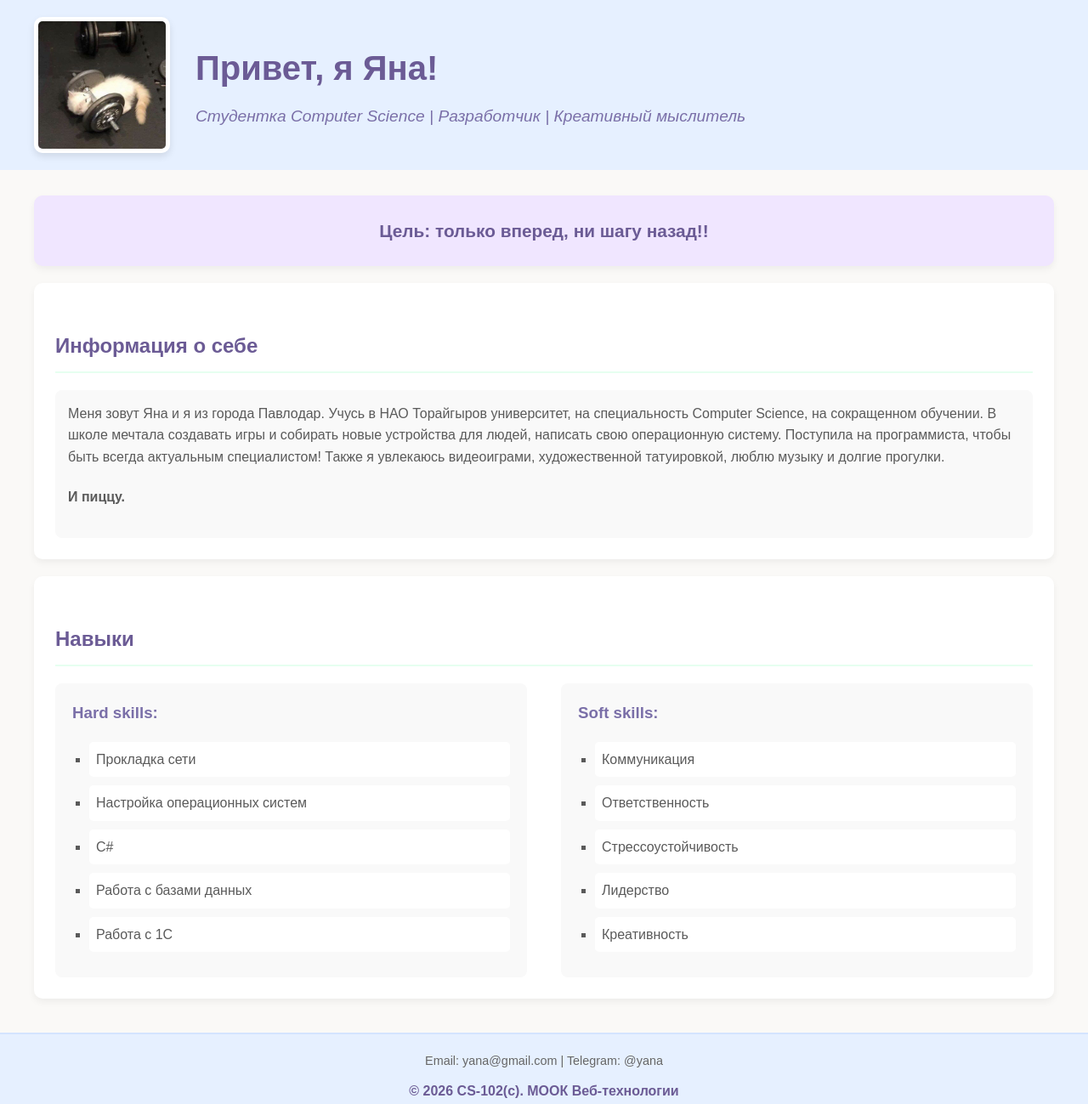
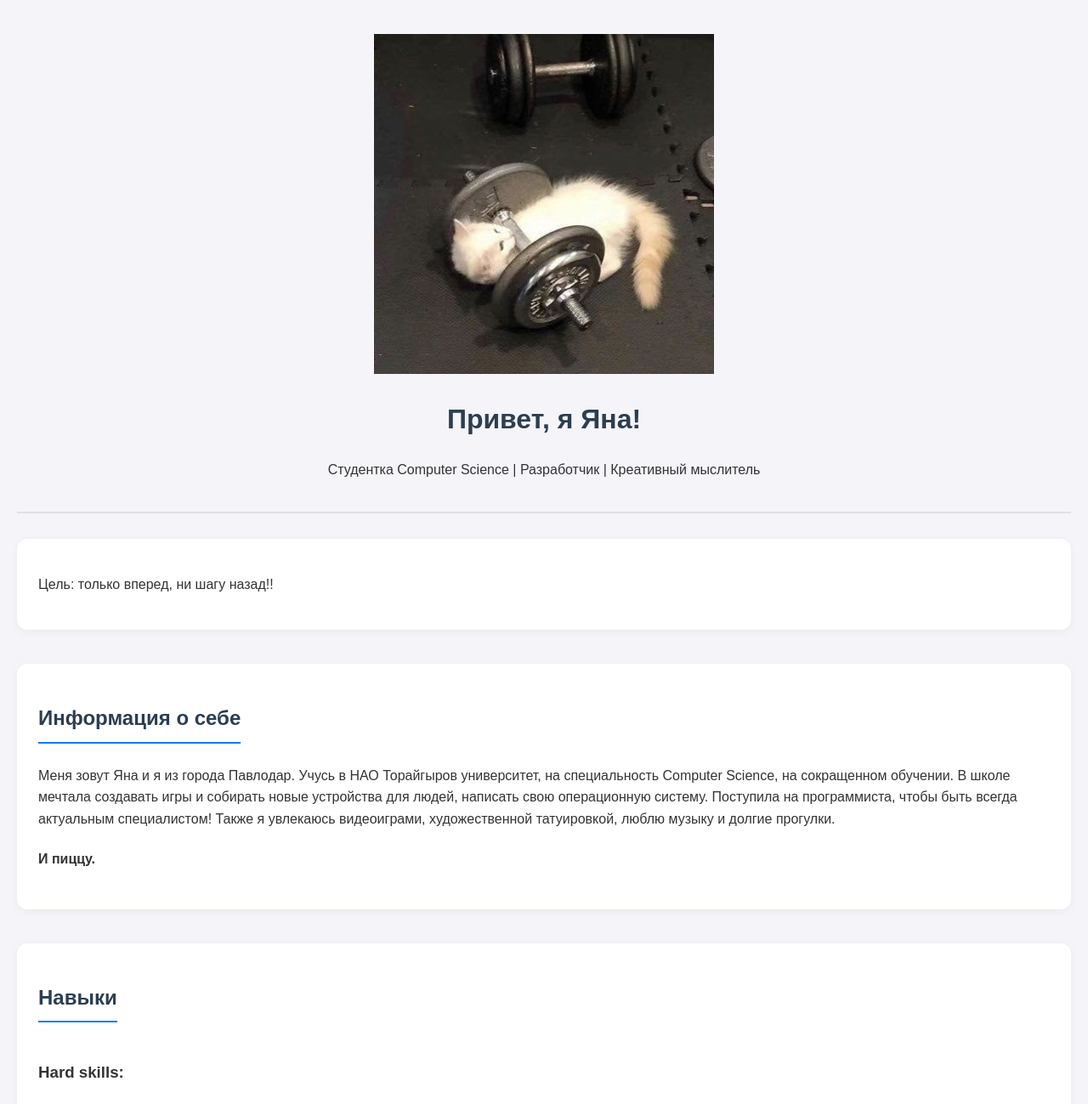
Before and after one commit to yanaavi228/web-technologies, a plain HTML site: page index.html in a window 1280 px wide. Shown: the top 1299 px of the page at 85% size. Drawn offline with Linux system fonts and the light colour scheme.

Commit message:
Update style.css

```diff
--- a/style.css
+++ b/style.css
@@ -1,152 +1,171 @@
-
 body {
     font-family: Arial, sans-serif;
-    background-color: #faf9f7;
-    color: #5a5a5a;
+    background-color: #f4f4f9;
+    color: #333;
     line-height: 1.6;
     margin: 0;
-    padding: 0;
+    padding: 20px;
 }
 
 header {
-    background-color: #e6f0ff;
-    padding: 20px;
+    text-align: center;
+    padding: 20px 0;
+    border-bottom: 2px solid #e0e0e0;
     margin-bottom: 30px;
 }
 
-.header-content {
-    display: flex;
-    align-items: center;
-    max-width: 1200px;
-    margin: 0 auto;
+nav a {
+    margin: 0 15px;
+    text-decoration: none;
+    color: #007bff;
+    font-weight: 500;
 }
 
-.avatar {
-    width: 150px;
-    height: 150px;
-    border-radius: 10px;
-    border: 5px solid white;
-    object-fit: cover;
-    box-shadow: 0 4px 8px rgba(0,0,0,0.1);
-    margin-right: 30px;
+nav a:hover {
+    color: #0056b3;
+    border-bottom: 2px solid #0056b3;
 }
 
-.header-text {
-    flex: 1;
+h1, h2 {
+    color: #2c3e50;
 }
 
-header h1 {
-    color: #6b5b95;
-    margin: 0 0 10px 0;
-    font-size: 2.5em;
-}
-
-.slogan {
-    color: #7a6fa8;
-    font-size: 1.2em;
-    margin: 0;
-    font-style: italic;
-}
-
-#goal {
-    background-color: #f0e6ff;
-    padding: 25px;
-    text-align: center;
-    margin: 20px auto;
-    max-width: 1200px;
-    border-radius: 10px;
-}
-
-.goal-text {
-    font-weight: bold;
-    font-size: 1.3em;
-    color: #6b5b95;
-    margin: 0;
-}
-
-main {
-    max-width: 1200px;
-    margin: 0 auto;
-    padding: 0 20px;
+h1 {
+    margin-top: 20px;
 }
 
 h2 {
-    color: #6b5b95;
-    border-bottom: 2px solid #e6fff0;
-    padding-bottom: 10px;
+    border-bottom: 2px solid #007bff;
+    padding-bottom: 8px;
+    display: inline-block;
+    margin-bottom: 25px;
+}
+
+section {
+    margin-bottom: 40px;
+    padding: 25px;
+    background: #fff;
+    border-radius: 12px;
+    box-shadow: 0 2px 10px rgba(0,0,0,0.05);
+}
+
+.achievement-card {
+    display: flex;
+    gap: 30px;
+    align-items: flex-start;
+    flex-wrap: wrap;
+}
+
+.achievement-photo {
+    max-width: 250px;
+    width: 100%;
+    height: auto;
+    border-radius: 12px;
+    box-shadow: 0 4px 12px rgba(0,0,0,0.1);
+    border: 3px solid #007bff;
+}
+
+.achievement-content {
+    flex: 1;
+    min-width: 250px;
+}
+
+.achievement-content h3 {
+    color: #007bff;
+    margin-top: 0;
+    margin-bottom: 10px;
+    font-size: 1.3rem;
+}
+
+.achievement-content p {
+    margin-bottom: 20px;
+    background: #f8f9fa;
+    padding: 12px 16px;
+    border-radius: 8px;
+    border-left: 4px solid #28a745;
+}
+
+.projects-intro {
+    font-style: italic;
+    margin-bottom: 20px;
+    color: #555;
+}
+
+.projects-grid {
+    display: grid;
+    grid-template-columns: repeat(auto-fit, minmax(240px, 1fr));
+    gap: 20px;
+}
+
+.project-card {
+    background: #f8f9fa;
+    border-radius: 10px;
+    padding: 18px 16px;
+    border-left: 5px solid #007bff;
+    box-shadow: 0 2px 8px rgba(0,0,0,0.03);
+    transition: transform 0.2s, box-shadow 0.2s;
+}
+
+.project-card:hover {
+    transform: translateY(-4px);
+    box-shadow: 0 6px 16px rgba(0,0,0,0.1);
+}
+
+.project-card h3 {
+    color: #0056b3;
+    margin-top: 0;
+    margin-bottom: 10px;
+    font-size: 1.2rem;
+}
+
+.project-card p {
+    margin: 0;
+    color: #444;
+    font-size: 0.95rem;
+}
+
+footer {
+    text-align: center;
+    padding: 25px 20px;
+    font-size: 0.95em;
+    border-top: 2px solid #ccc;
+    background: #fff;
+    border-radius: 12px;
     margin-top: 30px;
 }
 
-section {
-    background-color: white;
-    padding: 25px;
-    margin: 20px 0;
-    border-radius: 10px;
-    box-shadow: 0 4px 8px rgba(0,0,0,0.05);
-}
-
-.about-content {
-    padding: 15px;
-    background-color: #f9f9f9;
-    border-radius: 8px;
-    margin-top: 15px;
-}
-
-.about-content p {
-    margin: 10px 0;
-}
-
-.skills-container {
-    display: flex;
-    gap: 40px;
-    margin-top: 20px;
-}
-
-.skills-column {
-    flex: 1;
-    background-color: #f9f9f9;
-    padding: 20px;
-    border-radius: 8px;
-}
-
-.skills-column h3 {
-    color: #7a6fa8;
+footer h2 {
     margin-top: 0;
 }
 
-.skills-column ul {
-    padding-left: 20px;
-    margin: 0;
+footer a {
+    color: #007bff;
+    text-decoration: none;
 }
 
-.skills-column li {
-    margin-bottom: 10px;
-    padding: 8px;
-    background-color: white;
-    border-radius: 5px;
-    list-style-type: square;
-}
-
-footer {
-    background-color: #e6f0ff;
-    text-align: center;
-    padding: 15px;
-    margin-top: 40px;
-    border-top: 2px solid #d4e4ff;
-}
-
-.footer-contacts {
-    font-size: 0.9em;
-    color: #666;
-    margin-bottom: 10px;
-}
-
-.footer-contacts p {
-    margin: 5px 0;
+footer a:hover {
+    text-decoration: underline;
 }
 
 .footer-copyright {
-    color: #6b5b95;
-    margin: 10px 0 0 0;
-    font-weight: bold;
+    margin-top: 20px;
+    color: #666;
+    font-size: 0.85rem;
 }
+
+@media (max-width: 600px) {
+    nav a {
+        margin: 0 8px;
+        font-size: 0.9rem;
+    }
+
+    .achievement-card {
+        flex-direction: column;
+        align-items: center;
+        text-align: center;
+    }
+
+    .achievement-content p {
+        text-align: left;
+    }
+}
```
